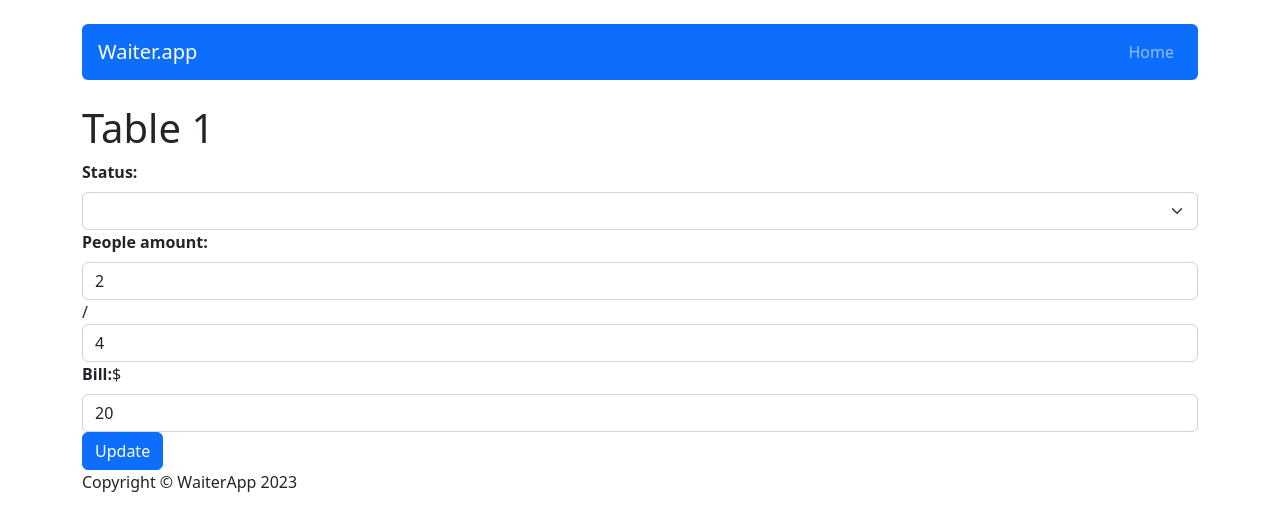
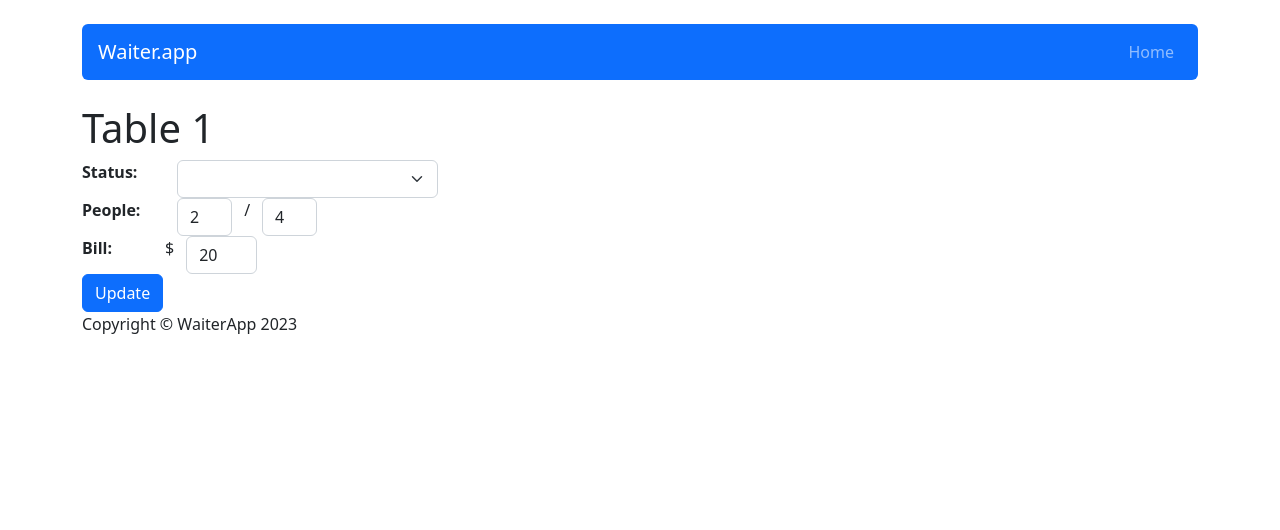
Before and after one commit to ewaolczak/waiter-app-kodilla, a React (Create React App) app: page /table/1 in a window 1280 px wide. Shown: the top 530 px of the page. Built offline with nearby package versions, Linux system fonts and the light colour scheme.

Commit message:
IN PROGRESS styling form

```diff
--- a/src/components/pages/TableDetails/TableDetails.js
+++ b/src/components/pages/TableDetails/TableDetails.js
@@ -1,6 +1,6 @@
 import React, { useState } from 'react';
 import { Link } from 'react-router-dom';
-import { Form, Button } from 'react-bootstrap';
+import { Form, Button, Row, Col } from 'react-bootstrap';
 import { useDispatch, useSelector } from 'react-redux';
 import { useParams } from 'react-router';
 import { getTableById } from '../../../redux/tablesRedux';
@@ -21,23 +21,49 @@ const TableDetails = () => {
       <h1>Table {table}</h1>
       <Form>
         <Form.Group>
+          <Row>
+            <Col xs={1}>
               <Form.Label>
                 <strong>Status:</strong>
               </Form.Label>
+            </Col>
+            <Col xs={3}>
               <Form.Select value={status}></Form.Select>
+            </Col>
+          </Row>
         </Form.Group>
         <Form.Group>
+          <Row>
+            <Col xs={1}>
               <Form.Label>
-            <strong>People amount:</strong>
+                <strong>People:</strong>
               </Form.Label>
-          <Form.Control value={peopleAmount}></Form.Control>/
+            </Col>
+            <Col xs={5}>
+              <Row>
+                <Col xs={2}>
+                  <Form.Control value={peopleAmount}></Form.Control>
+                </Col>
+                /
+                <Col xs={2}>
                   <Form.Control value={maxPeopleAmount}></Form.Control>
+                </Col>
+              </Row>
+            </Col>
+          </Row>
         </Form.Group>
         <Form.Group>
+          <Row>
+            <Col xs={1}>
               <Form.Label>
                 <strong>Bill:</strong>
               </Form.Label>
-          $<Form.Control value={bill}></Form.Control>
+            </Col>
+            $
+            <Col xs={1}>
+              <Form.Control value={bill}></Form.Control>
+            </Col>
+          </Row>
         </Form.Group>
         <Form.Group>
           <Link to={`/table/${table.id}`}>
```
Lines whose indentation alone changed are shown as unchanged.
